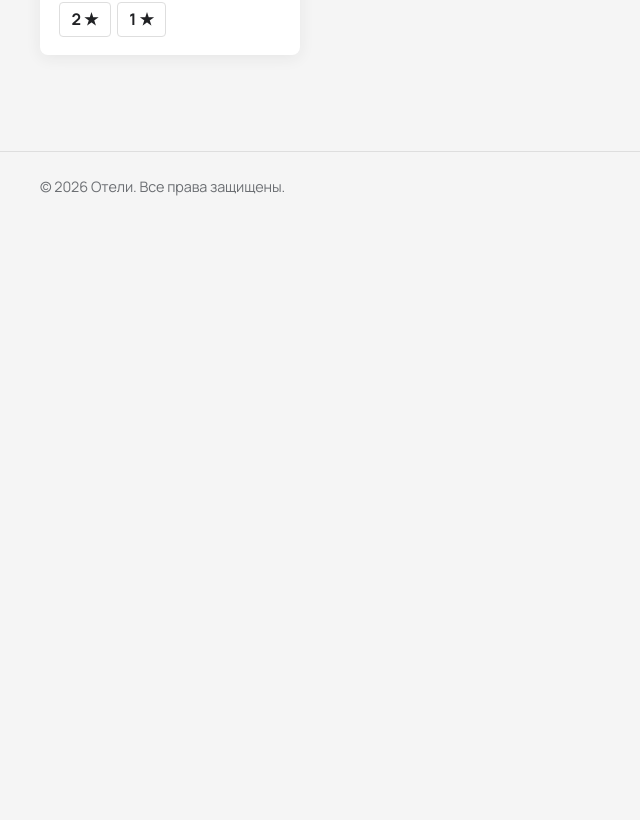
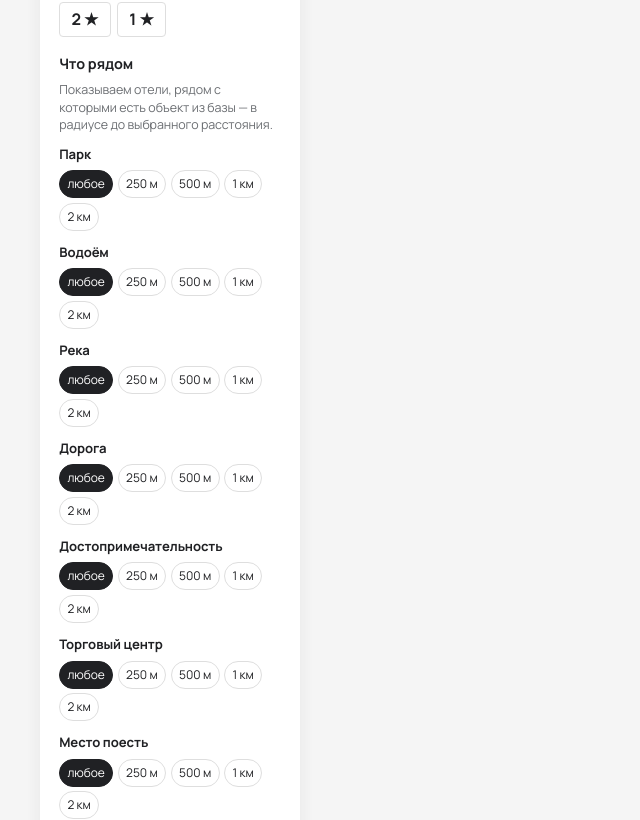
Before and after one commit to EvisSolver/ostrovok_hackathon, a React (Vite) app in the folder hotel-provider/: page / in a window 1280 px wide. Shown: the part 1249-2069 px from the top of the page, without its empty margins (0-640 px from the left). Before the commit the page ends 1470 px from the top, so only its background shows below. Built offline with nearby package versions, Linux system fonts and the light colour scheme; no server answers.

Commit message:
fix filters

```diff
--- a/hotel-provider/src/components/Filters.jsx
+++ b/hotel-provider/src/components/Filters.jsx
@@ -1,5 +1,25 @@
-export const EMPTY_FILTERS = { city: '', stars: [], maxPrice: null, metro: null, sea: null, center: null };
-const MINUTES = [5, 10, 15, 30];
+export const EMPTY_FILTERS = {
+  stars: [],
+  maxPrice: null,
+  parkDistanceM: null,
+  waterDistanceM: null,
+  riverDistanceM: null,
+  roadDistanceM: null,
+  attractionDistanceM: null,
+  mallDistanceM: null,
+  foodDistanceM: null,
+};
+
+const DISTANCES = [250, 500, 1000, 2000];
+const PROXIMITY_FILTERS = [
+  ['parkDistanceM', 'Парк'],
+  ['waterDistanceM', 'Водоём'],
+  ['riverDistanceM', 'Река'],
+  ['roadDistanceM', 'Дорога'],
+  ['attractionDistanceM', 'Достопримечательность'],
+  ['mallDistanceM', 'Торговый центр'],
+  ['foodDistanceM', 'Место поесть'],
+];
 
 export default function Filters({ value, onChange, cities, priceMax }) {
   const set = (patch) => onChange({ ...value, ...patch });
@@ -28,6 +48,37 @@ export default function Filters({ value, onChange, cities, priceMax }) {
         </div>
       </fieldset>
 
+      <fieldset>
+        <legend>Что рядом</legend>
+        <p className="filters__hint">Показываем отели, рядом с которыми есть объект из базы — в радиусе до выбранного расстояния.</p>
+        <div className="near-pick">
+          {PROXIMITY_FILTERS.map(([key, label]) => (
+            <div className="near-pick__row" key={key}>
+              <span className="near-pick__label">{label}</span>
+              <div className="near-pick__chips">
+                <button
+                  type="button"
+                  className={value[key] == null ? 'is-on' : ''}
+                  onClick={() => set({ [key]: null })}
+                >
+                  любое
+                </button>
+                {DISTANCES.map((meters) => (
+                  <button
+                    type="button"
+                    key={meters}
+                    className={value[key] === meters ? 'is-on' : ''}
+                    onClick={() => set({ [key]: meters })}
+                  >
+                    {meters < 1000 ? `${meters} м` : `${meters / 1000} км`}
+                  </button>
+                ))}
+              </div>
+            </div>
+          ))}
+        </div>
+      </fieldset>
+
     </aside>
   );
 }
--- a/hotel-provider/src/pages/HomePage.jsx
+++ b/hotel-provider/src/pages/HomePage.jsx
@@ -21,6 +21,7 @@ export default function HomePage() {
   const [totalPages, setTotalPages] = useState(0);
   const [status, setStatus] = useState('loading'); // loading | refreshing | ok | error
   const [query, setQuery] = useState('');
+  const [searchText, setSearchText] = useState('');
   const [filters, setFilters] = useState(EMPTY_FILTERS);
   const [sort, setSort] = useState('stars');
   const [scrollProgress, setScrollProgress] = useState(0);
@@ -28,8 +29,26 @@ export default function HomePage() {
   const requestId = useRef(0);
   const abortRef = useRef(null);
 
+  useEffect(() => {
+    const timer = window.setTimeout(() => {
+      setQuery(searchText);
+      setPage(1);
+    }, 280);
+    return () => window.clearTimeout(timer);
+  }, [searchText]);
+
   const starsKey = filters.stars.join(',');
   const maxPrice = filters.maxPrice;
+  const proximity = {
+    park: filters.parkDistanceM,
+    water: filters.waterDistanceM,
+    river: filters.riverDistanceM,
+    road: filters.roadDistanceM,
+    attraction: filters.attractionDistanceM,
+    mall: filters.mallDistanceM,
+    food: filters.foodDistanceM,
+  };
+  const proximityKey = Object.values(proximity).join(',');
 
   useEffect(() => {
     const id = ++requestId.current;
@@ -38,7 +57,7 @@ export default function HomePage() {
     abortRef.current = controller;
     setStatus((current) => (current === 'loading' ? current : 'refreshing'));
 
-    getHotels({ query, stars: filters.stars, maxPrice, sort, page, signal: controller.signal })
+    getHotels({ query, stars: filters.stars, maxPrice, sort, page, proximity, signal: controller.signal })
       .then((result) => {
         if (id !== requestId.current) return;
         setHotels((current) => (page === 1 ? result.items : [...current, ...result.items]));
@@ -52,7 +71,7 @@ export default function HomePage() {
       });
 
     return () => controller.abort();
-  }, [query, starsKey, maxPrice, sort, page]);
+  }, [query, starsKey, maxPrice, proximityKey, sort, page]);
 
   useEffect(() => () => abortRef.current?.abort(), []);
 
@@ -81,6 +100,7 @@ export default function HomePage() {
   }
 
   function resetCatalog() {
+    setSearchText('');
     setQuery('');
     setFilters(EMPTY_FILTERS);
     setSort('stars');
@@ -88,7 +108,7 @@ export default function HomePage() {
   }
 
   function handleSelectTickerHotel(tickerHotel) {
-    if (tickerHotel.name) setQuery(tickerHotel.name);
+    if (tickerHotel.name) setSearchText(tickerHotel.name);
     setPage(1);
     scrollToCatalog();
   }
@@ -140,12 +160,12 @@ export default function HomePage() {
                   <circle cx="11" cy="11" r="8"></circle><line x1="21" y1="2" x2="16.65" y2="16.65"></line>
                 </svg>
                 <input
-                  value={query}
-                  onChange={(e) => { setQuery(e.target.value); setPage(1); }}
+                  value={searchText}
+                  onChange={(e) => setSearchText(e.target.value)}
                   placeholder="Поиск по названию отеля…"
                   aria-label="Поиск по названию отеля"
                 />
-                {query && <button type="button" className="catalog-search__clear" onClick={() => { setQuery(''); setPage(1); }} title="Очистить поиск">×</button>}
+                {searchText && <button type="button" className="catalog-search__clear" onClick={() => setSearchText('')} title="Очистить поиск">×</button>}
               </div>
               <button type="submit" className="btn btn--orange catalog-search__btn">Найти</button>
             </form>
@@ -175,9 +195,11 @@ export default function HomePage() {
               )}
               <div className="list">{hotels.map((hotel) => <HotelCard key={hotel.slug} hotel={hotel} highlight={highlight} />)}</div>
               {status !== 'loading' && page < totalPages && (
-                <button type="button" className="btn btn--orange" onClick={() => setPage((current) => current + 1)} disabled={status === 'refreshing'}>
-                  {status === 'refreshing' ? 'Загрузка…' : 'Показать ещё 25'}
-                </button>
+                <div className="results__load-more">
+                  <button type="button" className="btn btn--orange" onClick={() => setPage((current) => current + 1)} disabled={status === 'refreshing'}>
+                    {status === 'refreshing' ? 'Загрузка…' : 'Показать ещё 25'}
+                  </button>
+                </div>
               )}
             </div>
           </div>
--- a/hotel-provider/src/services/hotelsService.js
+++ b/hotel-provider/src/services/hotelsService.js
@@ -3,7 +3,15 @@ import { normalizeHotel } from '../data/hotelSchema.js';
 const PAGE_SIZE = 25;
 
 /** Fetch one bounded page from the PostgreSQL-backed catalog. */
-export async function getHotels({ query = '', stars = [], maxPrice = null, sort = 'stars', page = 1, signal } = {}) {
+export async function getHotels({
+  query = '',
+  stars = [],
+  maxPrice = null,
+  sort = 'stars',
+  page = 1,
+  proximity = {},
+  signal,
+} = {}) {
   const params = new URLSearchParams({
     page: String(page),
     page_size: String(PAGE_SIZE),
@@ -12,6 +20,9 @@ export async function getHotels({ query = '', stars = [], maxPrice = null, sort
   if (query.trim()) params.set('q', query.trim());
   if (stars.length) params.set('stars', stars.join(','));
   if (maxPrice != null) params.set('max_price', String(maxPrice));
+  Object.entries(proximity).forEach(([key, value]) => {
+    if (value != null) params.set(`${key}_distance_m`, String(value));
+  });
 
   const res = await fetch(`/api/hotels?${params}`, { signal });
   if (!res.ok) throw new Error('Не удалось загрузить каталог отелей');
--- a/hotel-provider/src/styles/_home.scss
+++ b/hotel-provider/src/styles/_home.scss
@@ -13,12 +13,22 @@
   button { padding: .3rem .7rem; border: 1px solid $line; border-radius: 999px; background: $surface; cursor: pointer; font-weight: 700;
     &.is-on { background: $blue; border-color: $blue; color: #fff; } } }
 
+.filters__hint { color: $muted; font-size: .78rem; line-height: 1.4; margin: 0 0 .7rem; }
+.near-pick { display: grid; gap: .75rem;
+  &__row { display: grid; gap: .35rem; }
+  &__label { font-size: .82rem; font-weight: 700; }
+  &__chips { display: flex; flex-wrap: wrap; gap: .3rem;
+    button { padding: .25rem .45rem; border: 1px solid $line; border-radius: 999px; background: $surface; color: $ink; cursor: pointer; font-size: .75rem;
+      &.is-on { background: $blue; border-color: $blue; color: #fff; } } } }
+
 .results__bar { display: flex; justify-content: space-between; align-items: center; flex-wrap: wrap; gap: .5rem; margin-bottom: 1rem;
   p { margin: 0; font-weight: 700; }
   label { display: flex; align-items: center; gap: .5rem; color: $muted; font-size: .9rem; }
   select { padding: .45rem .7rem; border: 1px solid $line; border-radius: 10px; background: $surface; color: $ink; } }
 
 .list { display: grid; gap: .9rem; grid-template-columns: 1fr; @media (min-width: 1100px) { grid-template-columns: repeat(2, minmax(0, 1fr)); } }
+
+.results__load-more { display: flex; justify-content: center; margin-top: 2rem; }
 
 // Карточка: слева фото, справа текст, снизу строка с ценой. В ряду по 2 отеля (от 1100px)
 .hotel-card { display: grid; grid-template-columns: 150px 1fr; min-height: 190px; background: $surface; border-radius: $radius-lg;
```
Also changed, not shown: 7 other files (tests, documents, lock files or other folders).
